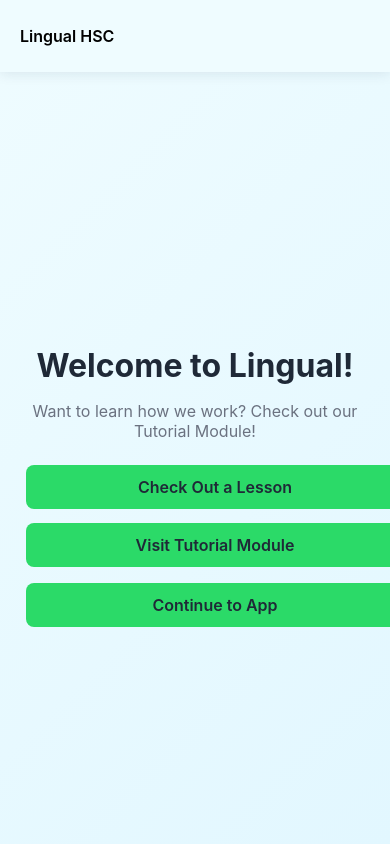
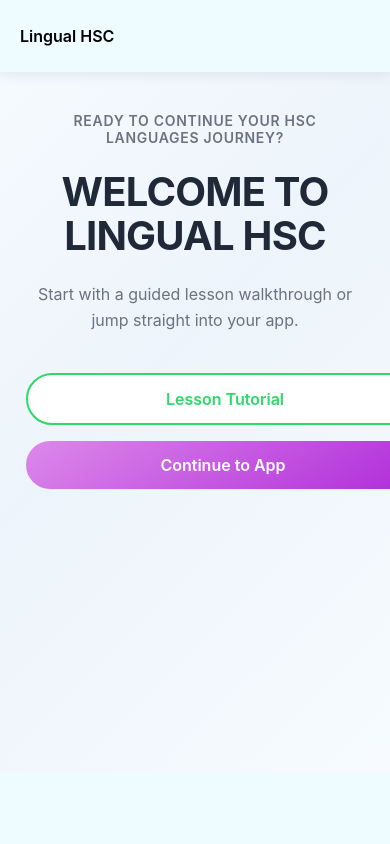
Before and after one commit to RishiS-HSCProjects/12AT2-LingualHSC, a Flask app: page /welcome in a window 390 px wide. Run offline with Flask 3, Linux system fonts and the light colour scheme; the visitor is signed in with stand-in values (Sample User, id 1); parts of the project's set-up code (start-up, migrations or seed data) failed here and were passed over.

Commit message:
Polish UI, disable Kanji quiz & fix modals
Refactor UI and behavior across the app: redesign the welcome page with new layout, styles and animations; add a mobile-device alert on the landing page; mark Kanji settings as disabled in settings and add a disabled state for topic actions. Introduce an is_enabled flag on quiz types (and default in TypeEnum) to hide/disable unimplemented quizzes and update quiz macros to reflect availability. Fix login/account flows to set and remove the persistent has_account cookie appropriately. Add modal helpers to clear modal-related query params after auto-opening and minor JS/CSS tweaks (including removing obsolete nihongo quiz CSS). Update a grammar lesson quiz tag to limit questions and remove unused learnt_lessons tracking from the Grammar quiz form.

```diff
--- a/lingual/__init__.py
+++ b/lingual/__init__.py
@@ -6,7 +6,7 @@ from flask_migrate import Migrate
 from flask_sqlalchemy import SQLAlchemy
 
 from dotenv import load_dotenv
-load_dotenv()  # Load environment variables from .env file
+load_dotenv() # Load environment variables from .env file
 
 mail = Mail() # Initialize main module
 db = SQLAlchemy() # Placeholder for database instance
--- a/lingual/main/routes.py
+++ b/lingual/main/routes.py
@@ -1,6 +1,6 @@
 import traceback
 from werkzeug.exceptions import HTTPException
-from flask import jsonify, make_response, redirect, render_template, request, session, current_app, flash, url_for
+from flask import jsonify, redirect, render_template, request, session, current_app, flash, url_for
 from flask.blueprints import Blueprint
 from flask_login import current_user, login_required
 from lingual import db
@@ -68,15 +68,14 @@ def login():
             # Redirect to next page or default to app
 
             if session.pop('new_user', False):
-                resp = redirect(url_for('main.welcome'))  # Show welcome page if user just registered
-
-            if 'next' in request.args:
+                resp = redirect(url_for('main.welcome'))   # Show welcome page if user just registered
+            elif 'next' in request.args:
                 resp = redirect(request.args.get('next'))  # type: ignore
             else:
                 resp = redirect(url_for('main.app'))
 
             resp.set_cookie('has_account', 'true', max_age=400*24*60*60) # Add persistent cookie to indicate user has an account
-            return resp
+            return resp # Return response with cookie set
         else:
             # Validation failed - save and display errors
             save_form_to_session(form, session)
@@ -460,7 +459,9 @@ def account():
                     db.session.commit()
                     logout_user()
                     flash("Successfully deleted account.", "success")
-                    return redirect(url_for('main.landing'))
+                    resp = redirect(url_for('main.landing'))
+                    resp.delete_cookie('has_account')
+                    return resp
 
             elif action_type == AccountActionTypes.CHANGE_PASSWORD:
                 current_password = action_form.current_password.data # type: ignore
--- a/lingual/main/static/js/landing.js
+++ b/lingual/main/static/js/landing.js
@@ -8,6 +8,11 @@ function purposeScroll() {
 
 document.addEventListener('DOMContentLoaded', () => {
     initLandingNav();
+
+  if (window.matchMedia("(any-pointer:coarse)").matches) {
+    // Show alert if user is on a mobile device, as the service is not yet optimised for mobile use
+    alert("Welcome to Lingual HSC! This service is yet to be optimised for mobile devices. For the best experience, please log on using a computer.")
+  }
 });
 
 function initLandingNav() {
--- a/lingual/main/static/styles/account.css
+++ b/lingual/main/static/styles/account.css
@@ -144,6 +144,11 @@ aside > #actions {
     border-radius: var(--radius-small);
 }
 
+.setting-group.disabled {
+    opacity: 0.55;
+    pointer-events: none;
+}
+
 .setting-group h3 {
     margin: 0;
     color: var(--color-primary);
--- a/lingual/main/static/styles/welcome.css
+++ b/lingual/main/static/styles/welcome.css
@@ -1,94 +1,129 @@
 body {
-    min-height: 100vh;
     margin: 0;
-    background: var(--gradient-page);
+    padding: 0;
+    background: var(--gradient-soft-sunrise);
+    color: #1F2937;
+    height: calc(100vh - var(--nav-height));
 }
 
-#welcome-container {
-    max-width: 48rem;
-    min-height: calc(100vh - 6rem);
-    margin: 0 auto;
-    padding: 2rem 1.5rem;
+#welcome-shell {
     display: flex;
     flex-direction: column;
     justify-content: center;
     align-items: center;
     text-align: center;
-    gap: 1.25rem;
+    height: 100%;
+    padding: 2rem 1.5rem;
+    gap: 2rem;
+    max-width: 48rem;
+    margin: 0 auto;
 }
 
-#welcome-container h1 {
+#welcome-ready {
     margin: 0;
-    font-size: clamp(2rem, 4vw, 3rem);
-    color: var(--color-text-primary);
+    font-size: 0.875rem;
+    font-weight: 600;
+    letter-spacing: 0.05em;
+    text-transform: uppercase;
+    color: #6B7280;
+    opacity: 0;
+    animation: welcome-fade-in-up 0.6s ease-out 0.3s forwards;
 }
 
-#welcome-container p {
+#welcome-title {
     margin: 0;
-    max-width: 36rem;
-    font-size: clamp(1rem, 2vw, 1.25rem);
-    color: var(--color-text-secondary);
+    font-size: clamp(2.5rem, 8vw, 4rem);
+    font-weight: 700;
+    line-height: 1.1;
+    color: #1F2937;
+    letter-spacing: -0.02em;
+    opacity: 0;
+    animation: welcome-fade-in-up 0.6s ease-out 0.6s forwards;
 }
 
-#welcome-container #buttons {
-    margin-top: 0.5rem;
-    width: 100%;
-    display: flex;
-    flex-direction: column;
-    align-items: center;
-    gap: 1rem;
+#welcome-subtitle {
+    margin: 0;
+    font-size: clamp(1rem, 2vw, 1.125rem);
+    line-height: 1.6;
+    color: #6B7280;
+    max-width: 36rem;
+    opacity: 0;
+    animation: welcome-fade-in-up 0.6s ease-out 0.9s forwards;
 }
 
-#welcome-container #tutorials,
-#welcome-container #continue {
+#welcome-actions {
     display: flex;
-    gap: 0.875rem;
+    gap: 1rem;
     flex-wrap: wrap;
     justify-content: center;
+    margin-top: 1rem;
+    opacity: 0;
+    animation: welcome-fade-in-up 0.6s ease-out 1.4s forwards;
 }
 
-#welcome-container a {
+.welcome-action {
     display: inline-flex;
     align-items: center;
     justify-content: center;
-    padding: 0.75rem 1.25rem;
-    border-radius: 0.5rem;
+    padding: 0.875rem 1.75rem;
+    border-radius: var(--radius-pill);
     font-size: 1rem;
     font-weight: 600;
-    color: var(--color-text-primary);
     text-decoration: none;
-    background-color: var(--color-primary);
+    border: none;
+    cursor: pointer;
     transition: background-color 0.2s ease, transform 0.2s ease;
 }
 
-#welcome-container a:hover {
-    background-color: var(--color-accent-hover);
-    transform: translateY(-1px);
+.welcome-action.is-primary {
+    background: linear-gradient(145deg, #DC89EA, #B02CD9);
+    color: #ffffff;
 }
 
-#welcome-container a:active {
-    background-color: var(--color-accent-soft);
-    transform: translateY(0);
+.welcome-action.is-primary:hover {
+    background: linear-gradient(145deg, #C678D6, #9B1BC4);
+    transform: translateY(-2px);
 }
 
-#welcome-container a:focus-visible {
-    outline: 2px solid var(--color-focus-ring);
+.welcome-action.is-secondary {
+    background: #ffffff;
+    color: #2bda68;
+    border: 2px solid #2bda68;
+}
+
+.welcome-action.is-secondary:hover {
+    background: #f0f9f0;
+    transform: translateY(-2px);
+}
+
+.welcome-action:focus-visible {
+    outline: 2px solid #2bda68;
     outline-offset: 2px;
 }
 
+@keyframes welcome-fade-in-up {
+    from {
+        opacity: 0;
+        transform: translateY(0.5rem);
+    }
+    to {
+        opacity: 1;
+        transform: translateY(0);
+    }
+}
+
 @media (max-width: 640px) {
-    #welcome-container {
+    #welcome-shell {
         padding: 1.5rem 1rem;
-        gap: 1rem;
+        gap: 1.5rem;
     }
 
-    #welcome-container #tutorials,
-    #welcome-container #continue {
+    #welcome-actions {
+        flex-direction: column;
         width: 100%;
-        flex-direction: column;
     }
 
-    #welcome-container a {
+    .welcome-action {
         width: 100%;
     }
 }
--- a/lingual/main/templates/welcome.html
+++ b/lingual/main/templates/welcome.html
@@ -6,17 +6,14 @@
 {% endblock %}
 
 {% block body %}
-    <div id="welcome-container">
-        <h1>Welcome to Lingual!</h1>
-        <p>Want to learn how we work? Check out our Tutorial Module!</p>
-        <div id="buttons">
-            <div id="tutorials">
-                <a href="{{ url_for('tutorial.home') }}" class="button">Check Out a Lesson</a>
-                <a href="{{ url_for('tutorial.home') }}" class="button">Visit Tutorial Module</a>
-            </div>
-            <div id="continue">
-                <a href="{{ url_for('main.app') }}" class="button">Continue to App</a>
-            </div>
+    <section id="welcome-shell" aria-labelledby="welcome-title">
+        <p id="welcome-ready">Ready to continue your HSC languages journey?</p>
+        <h1 id="welcome-title">WELCOME TO LINGUAL HSC</h1>
+        <p id="welcome-subtitle">Start with a guided lesson walkthrough or jump straight into your app.</p>
+
+        <div id="welcome-actions">
+            <a href="{{ url_for('tutorial.lessons', slug='getting-started') }}" class="welcome-action is-secondary">Lesson Tutorial</a>
+            <a href="{{ url_for('main.app') }}" class="welcome-action is-primary">Continue to App</a>
         </div>
-    </div>
+    </section>
 {% endblock %}
--- a/lingual/modules/nihongo/forms.py
+++ b/lingual/modules/nihongo/forms.py
@@ -12,14 +12,10 @@ class GrammarQuizConfigForm(LessonQuizConfigForm):
     def __init__(self, **kwargs):
         super().__init__(**kwargs)
         self.lessons.label = Label(self.lessons.id, "Grammar Points") # Assign this here too
-        self.learnt_lessons: set[str] = set() # Sets are used due to them being more efficient for lookups
 
     def set_lesson_choices(self, choices: list[tuple[str, str]]) -> None:
         self.lessons.choices = choices # type: ignore
         self.lessons.data = [value for value, _ in choices]  # Select all by default
-
-    def set_learnt_lessons(self, lesson_slugs: list[str]) -> None:
-        self.learnt_lessons = set(lesson_slugs or [])
 
 class KanjiQuizConfigForm(QuizForm):
     title = "Kanji Quiz Configuration"
--- a/lingual/modules/nihongo/routes.py
+++ b/lingual/modules/nihongo/routes.py
@@ -304,8 +304,6 @@ def quiz():
         try:
             modal = topic.get_modal() # Attempt to get the quiz modal
             if modal:
-                if topic == quiz_utils.NihongoQuizTypes.GRAMMAR and isinstance(modal, GrammarQuizConfigForm):
-                    modal.set_learnt_lessons(learnt_grammar_lessons)
                 # Store modal instance if exists
                 quiz_modals[topic] = modal
         except NotImplementedError:
--- a/lingual/modules/nihongo/templates/nihongo-quiz-session.html
+++ b/lingual/modules/nihongo/templates/nihongo-quiz-session.html
@@ -15,7 +15,6 @@
     {{ super() }}
     <script src="{{ url_for('static', filename='js/lesson-utils.js') }}" defer></script>
     <script>
-        // Source: https://stackoverflow.com/questions/14843454/are-you-sure-you-want-to-leave-this-page-functions-for-cancel-and-ok
         window.onbeforeunload = function(e) {
             // The text doesn't appear (for whatever reason), but the overall function works.
             return "Are you sure you want to leave? Your quiz progress will be lost.";
--- a/lingual/modules/nihongo/templates/nihongo-template.html
+++ b/lingual/modules/nihongo/templates/nihongo-template.html
@@ -23,10 +23,10 @@
 {% endblock %}
 
 {% block nav_links %}
-<a href="{{ url_for('nihongo.quiz') }}">Quiz</a>
 <a href="{{ url_for('nihongo.grammar') }}">Grammar</a>
 <a href="{{ url_for('nihongo.kanji') }}">Kanji</a>
 <a href="{{ url_for('nihongo.particles') }}">Particles</a>
+<a href="{{ url_for('nihongo.quiz') }}">Quiz</a>
 {% endblock %}
 
 {% block body %}
--- a/lingual/static/js/modal-forms.js
+++ b/lingual/static/js/modal-forms.js
@@ -156,12 +156,34 @@ function initModalHandlers(modalElement, modalId) {
 	});
 }
 
+/**
+ * Removes query parameters related to modals (action and type) from the URL without reloading the page.
+ *
+ * @see Documentation T-FE06
+ */
+function clearModalQueryParams() {
+	const url = new URL(window.location.href);
+	const originalSearch = url.search;
+
+	url.searchParams.delete('action');
+	url.searchParams.delete('type');
+
+	if (url.search !== originalSearch) {
+		window.history.replaceState({}, '', `${url.pathname}${url.search}${url.hash}`);
+	}
+}
+
 document.addEventListener('DOMContentLoaded', () => {
 	document.querySelectorAll('.modal-container').forEach((modalElement) => saveModal(modalElement)); // Save all modals
-	document.querySelectorAll('[data-modal-auto-open="true"]').forEach((modalElement) => { // Get modals with auto-open set to true
+	const autoOpenModals = document.querySelectorAll('[data-modal-auto-open="true"]');
+	autoOpenModals.forEach((modalElement) => { // Get modals with auto-open set to true
 		const modalId = getModalId(modalElement);
 		if (modalId) openModal(modalId); // Open modal
 	});
+
+	if (autoOpenModals.length > 0) {
+		clearModalQueryParams();
+	}
 
 	document.addEventListener('keydown', (event) => {
 		if (event.key === 'Escape' && activeModalId) {
--- a/lingual/static/styles/quiz-page.css
+++ b/lingual/static/styles/quiz-page.css
@@ -74,3 +74,8 @@ p {
     background-color: var(--color-accent-strong);
     transform: scale(1.05);
 }
+
+#topics .topics .topic .topic-actions .action-start.disabled {
+    background-color: var(--color-muted);
+    transform: none;
+}
--- a/lingual/templates/quiz-macros.html
+++ b/lingual/templates/quiz-macros.html
@@ -20,7 +20,10 @@
                             {% set modal = quiz_modals.get(topic) %}
                             {% if modal %}
                                 {% set modal_id = modal.id if modal.id else modal.__class__.__name__ ~ 'Modal' %}
-                                <a class="action-start" onclick="openModal('{{ modal_id }}')" tabindex="0" role="button">Start Quiz</a>
+                                {% set enabled = topic.is_enabled %}
+                                <a class="action-start {{ 'disabled' if not enabled else '' }}" onclick="openModal('{{ modal_id }}')" tabindex="0" role="button" aria-disabled="{{ 'true' if not enabled else 'false' }}"">
+                                    {{'Start Quiz' if enabled else 'Quiz Unavailable'}}
+                                </a>
                             {% endif %}
                         </div>
                     </div>
```
Also changed, not shown: lingual/main/templates/settings-macros.html (+8 -4 lines), lingual/modules/nihongo/data/grammar/lessons/giving-receiving.md (+1 -1 lines), lingual/modules/nihongo/utils/quiz_utils.py (+8 -1 lines), lingual/utils/quiz_manager.py (+7 -0 lines), lingual/modules/nihongo/static/styles/quiz.css (deleted).
